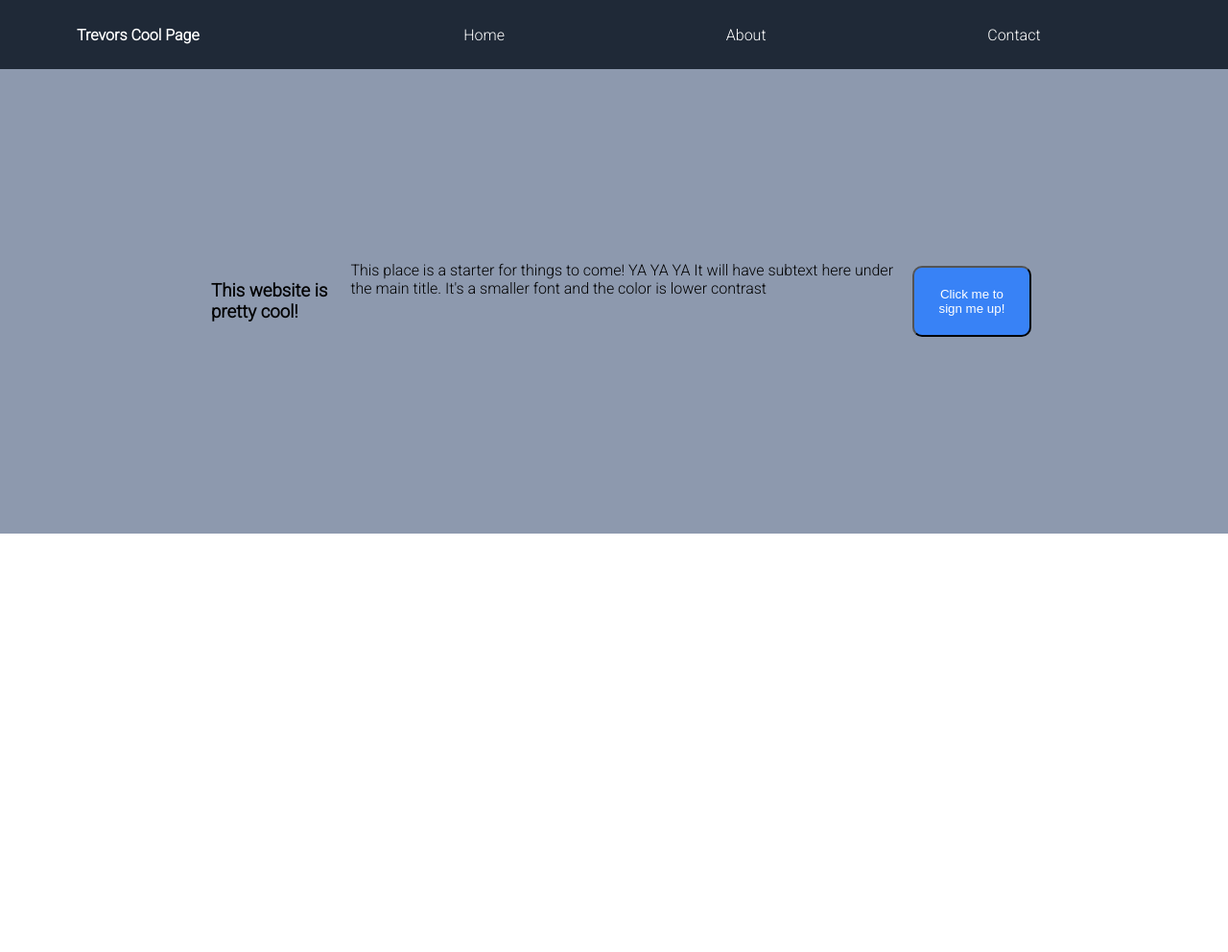
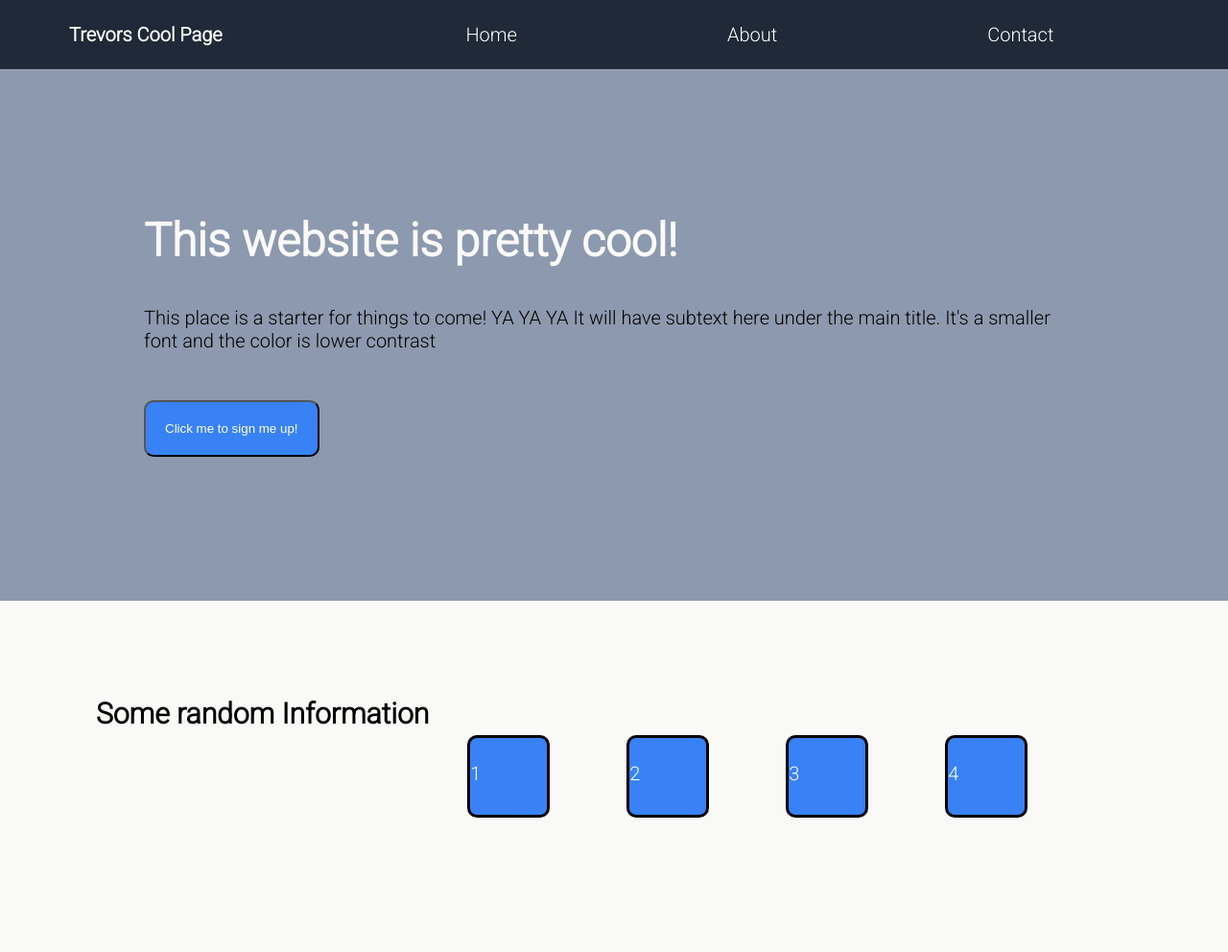
Before and after one commit to Stockdrum/Odin-Project-Landing-Page, a plain HTML site: page index.html in a window 1280 px wide. Shown: the whole page at 96% size. Before the commit the page ends 800 px from the top, so only its background shows below. Drawn offline with Linux system fonts and the light colour scheme.

Commit message:
updated styles / index

```diff
--- a/index.html
+++ b/index.html
@@ -21,10 +21,18 @@
         </ul>
     </nav>
     <div class="container">
-        <h3>This website is pretty cool!</h3>
+        <h1>This website is pretty cool!</h1>
         <p>This place is a starter for things to come! YA YA YA It will have subtext here under the main title. It's a
             smaller font and the color is lower contrast </p>
         <button>Click me to sign me up!</button>
+    </div>
+    <div class="container2">
+        <h2>Some random Information</h2>
+        <div class="box">1</div>
+        <div class="box">2</div>
+        <div class="box">3</div>
+        <div class="box">4</div>
+
     </div>
 
 </body>
--- a/styles.css
+++ b/styles.css
@@ -7,6 +7,7 @@
 
 body {
     font-family: 'Roboto';
+    font-size: 20px;
 }
 
 
@@ -20,11 +21,14 @@ nav {
     color: #fff;
 }
 
-h3 {
-    padding: 20px;
+h1 {
+    color: #f9faf8;
+    margin-bottom: 40px;
+    font-weight: bold;
+    font-size: 48px;
+}
 
 
-}
 
 .nav-links {
     display: flex;
@@ -36,8 +40,9 @@ h3 {
 .container {
     display: flex;
     background-color: #8d99ae;
-    padding: 200px;
-    ;
+    padding: 150px;
+    flex-wrap: wrap;
+
 }
 
 button {
@@ -45,5 +50,29 @@ button {
     border-radius: 10px;
     color: #fff;
     padding: 20px;
-    margin: 5px;
+    margin-top: 50px;
 }
+
+.container2 {
+    padding: 100px;
+    display: flex;
+    background-color: #f9faf8;
+    flex-wrap: wrap;
+
+}
+
+h2 {
+    display: flex;
+    text-align: center
+}
+
+.box {
+    color: #fff;
+    background-color: #3882f6;
+    width: 80px;
+    height: 80px;
+    line-height: 75px;
+    margin: 40px;
+    border-radius: 10px;
+    border: black solid;
+}
```
